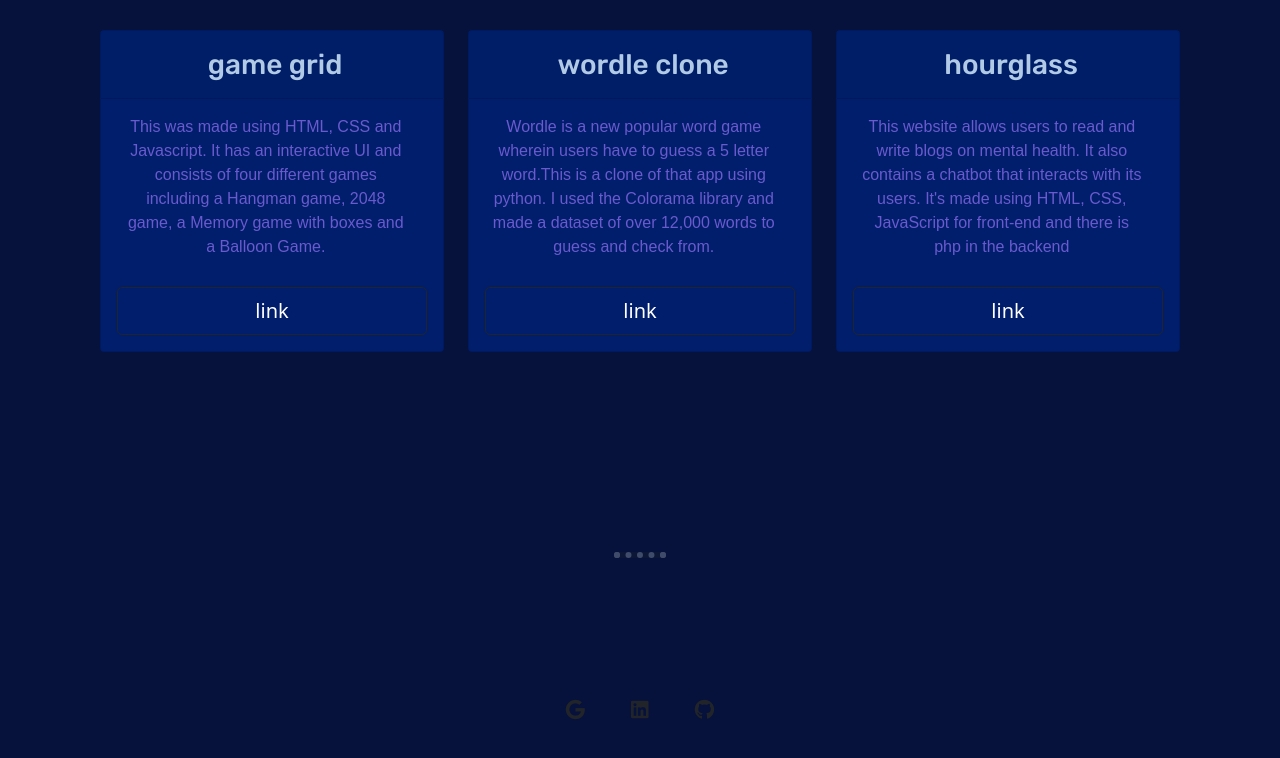
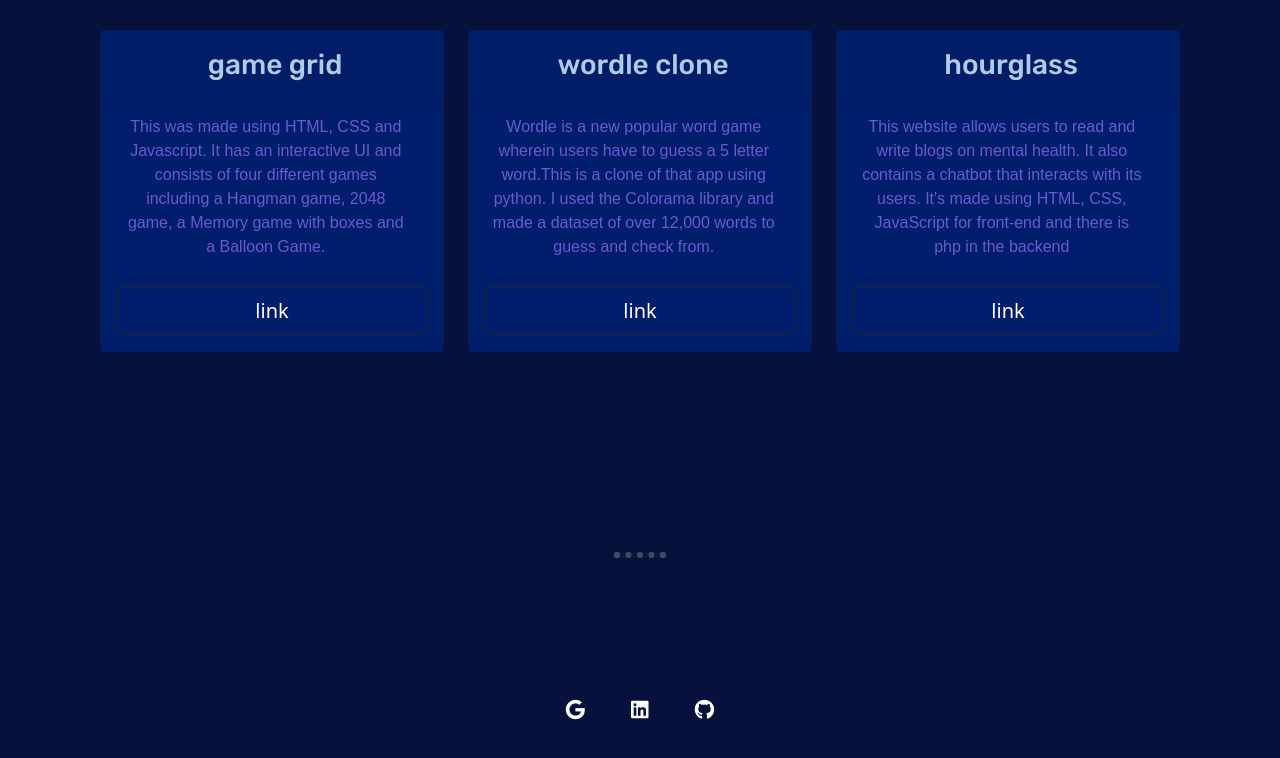
Before and after one commit to salonidayal/my-website, a plain HTML site: page index.html in a window 1280 px wide. Shown: the part 2073-2831 px from the top of the page. Drawn offline with nearby package versions, Linux system fonts and the light colour scheme; a web font is replaced by a local one.

Commit message:
Update styles.css
fixing the footer

```diff
--- a/styles.css
+++ b/styles.css
@@ -216,3 +216,9 @@ h5{
 .card-header{
     color: white;
 }
+
+.fa-brands, .fab {
+    font-family: "Font Awesome 6 Brands";
+    font-weight: 400;
+    color: white;
+}
```
